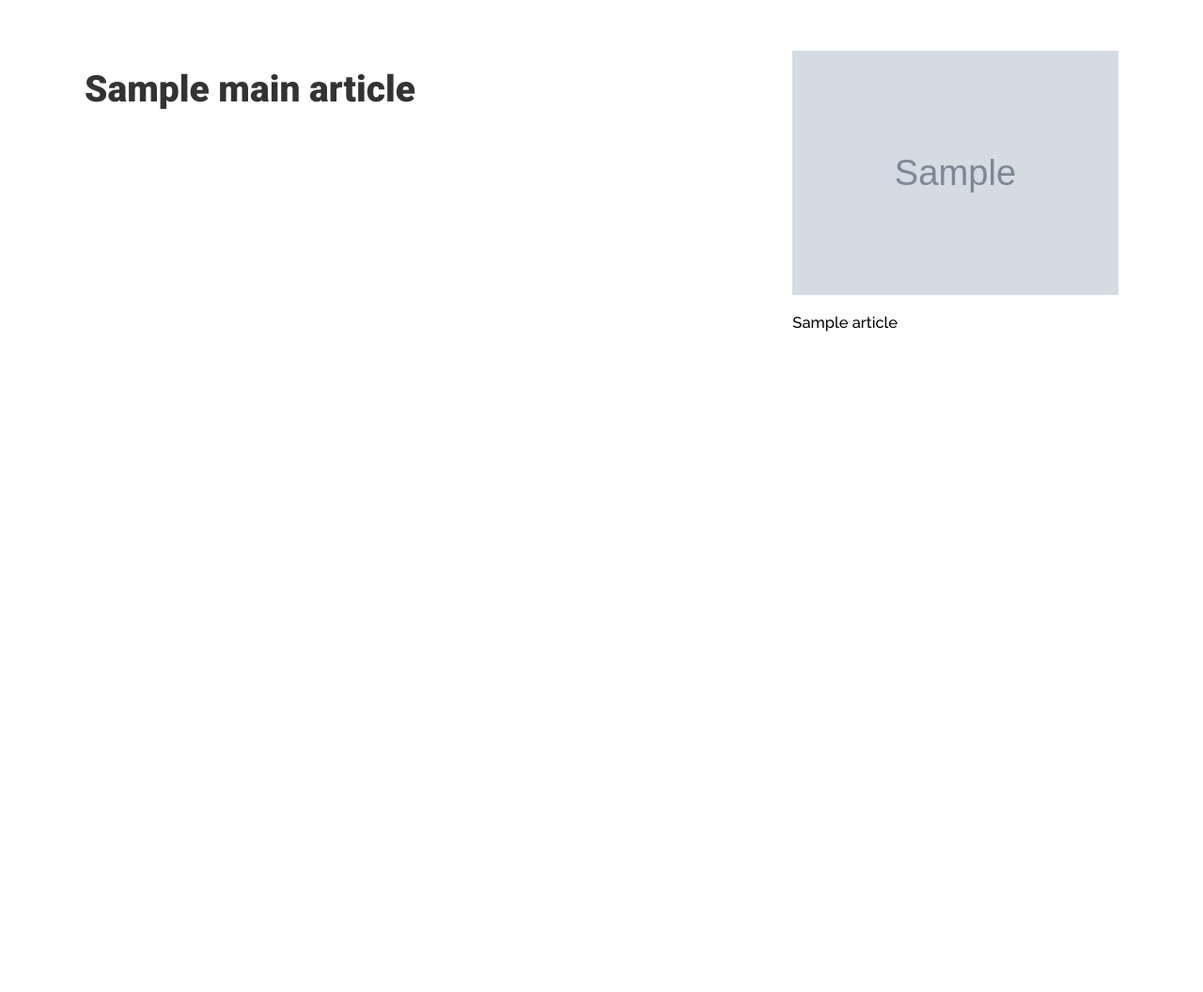
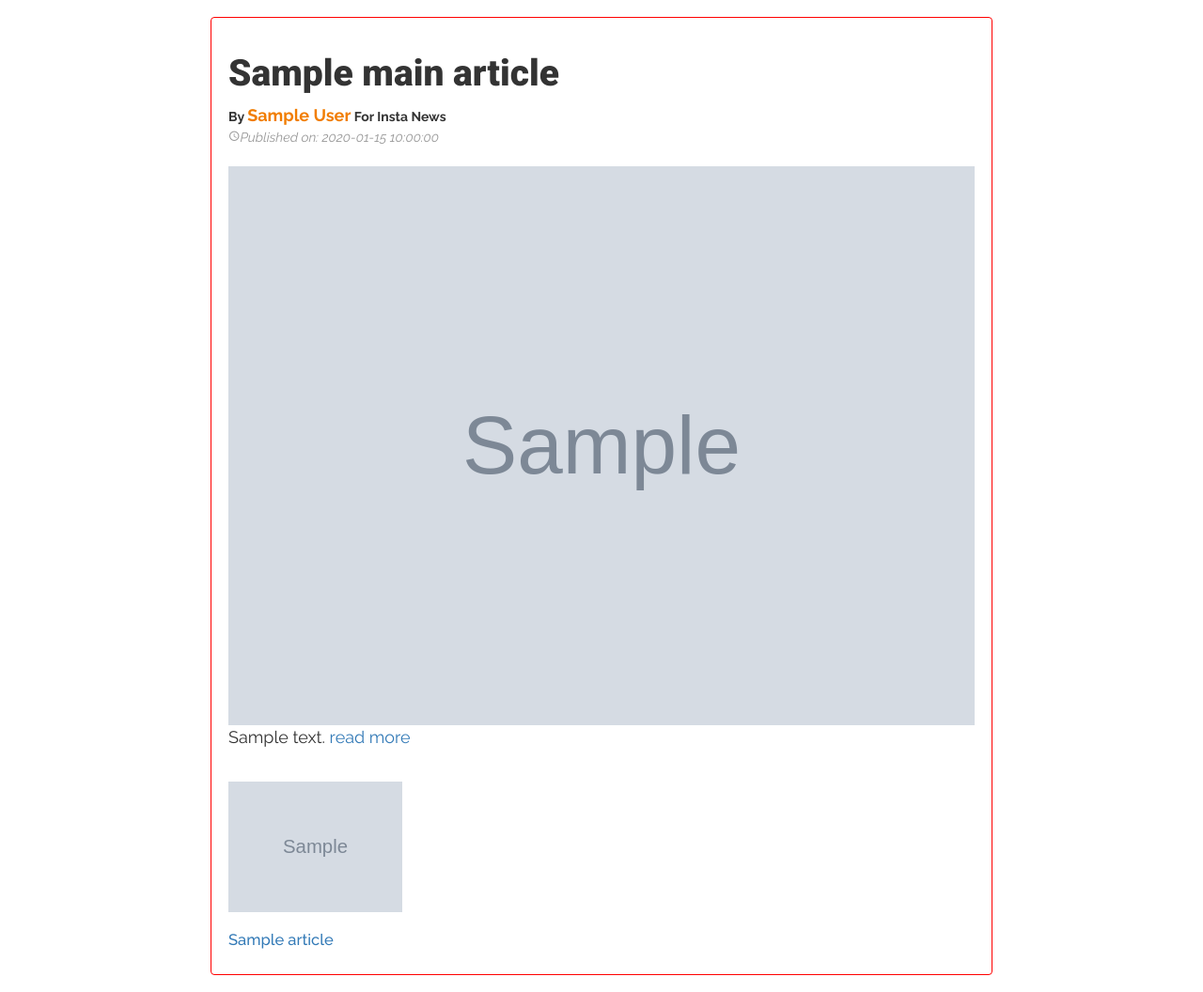
Before and after one commit to kiman121/news-outlet, a Flask app: template app/templates/news-articles.html in a window 1280 px wide. Shown: the whole page at 94% size. Before the commit the page ends 353 px from the top, so only its background shows below. Run offline with Flask 2, Linux system fonts and the light colour scheme; the template is opened without the code that fills it: most values are stand-ins (such as "Sample title", 1, 10 or a date in 2020); grey boxes marked "Sample" are stand-in pictures; some libraries are stand-ins or nearby versions.

Commit message:
add extra styling on articles page

```diff
--- a/app/static/css/styles.css
+++ b/app/static/css/styles.css
@@ -10,13 +10,43 @@
 
 /* Articles */
 .content-wrapper{
-  margin: 0 2em;
-  padding: 3em;
+  max-width: 65%;
+  margin: 1em auto;
+  border-radius: 4px;
+  padding: 1em;
+  border: 1px solid red;
+}
+.main-story{
+  margin-bottom: 1.9em
 }
 .main-story h1{
   font-family: 'Roboto', sans-serif !important;
   font-weight: 900 !important;
   font-size: 39px !important;
+}
+.author{
+  font-weight: 700;
+  font-size: 14px;
+}
+.author span{
+  color: #f17d00;
+}
+.published-on{
+  font-size: 14px;
+  color: #999;
+  font-style: italic;
+  margin-bottom: 1.5em;
+}
+.main-story img{
+  width: 100%;
+}
+.main-story .material-icons{
+  font-size: 0.89em;
+}
+.other-stories{
+  display: grid;
+  grid-template-columns: repeat(4,1fr);
+  gap: 1em;
 }
 .other-stories h1{
   font-family: 'Raleway', sans-serif !important;
@@ -25,7 +55,7 @@
 .other-stories img{
   width: 100%;
 }
-.other-stories ul{
+/* .other-stories ul{
   list-style-type: none;
 }
 .other-stories ul a{
@@ -35,7 +65,7 @@
 }
 .other-stories ul a:hover{
   text-decoration: underline;
-}
+} */
 /* Error page */
 .error-page {
   align-items: center;
--- a/app/templates/news-articles.html
+++ b/app/templates/news-articles.html
@@ -6,22 +6,22 @@
 <!-- Block content -->
 {% block content %}
     <div class="content-wrapper">
-        <div class="row">
-            <div class="col-md-8 main-story">
+        <div class="main-story">
             <h1>{{main_article.title}}</h1>
+            <div class="author">By <span>{{main_article.author}}</span> For Insta News</div>
+            <div class="published-on"><span class="material-icons">schedule</span>Published on: {{main_article.published_at}}</div>
+            <img src="{{main_article.image_url}}" alt="">
+            <p>{{main_article.content}} <span><a href="{{main_article.article_url}}" target="_blank">read more</a></span></p>
         </div>
-            <div class="col-md-4 other-stories">
-                <ul>
+        <div class="other-stories">
             {% for article in articles %}
-                        <li>
+                <div>
                     <a href="/articles?source_id={{article.source}}&article_title={{article.title}}">
                         <img src="{{article.image_url}}" alt="">
                         <h1>{{article.title|truncate(40)}}</h1>
                     </a>
-                        </li>
+                </div>
             {% endfor %}
-                </ul>
-            </div>
         </div>
     </div>
 {% endblock %}
```
Also changed, not shown: app/requests.py (+4 -5 lines), 1 other file. Lines whose indentation alone changed are shown as unchanged.
